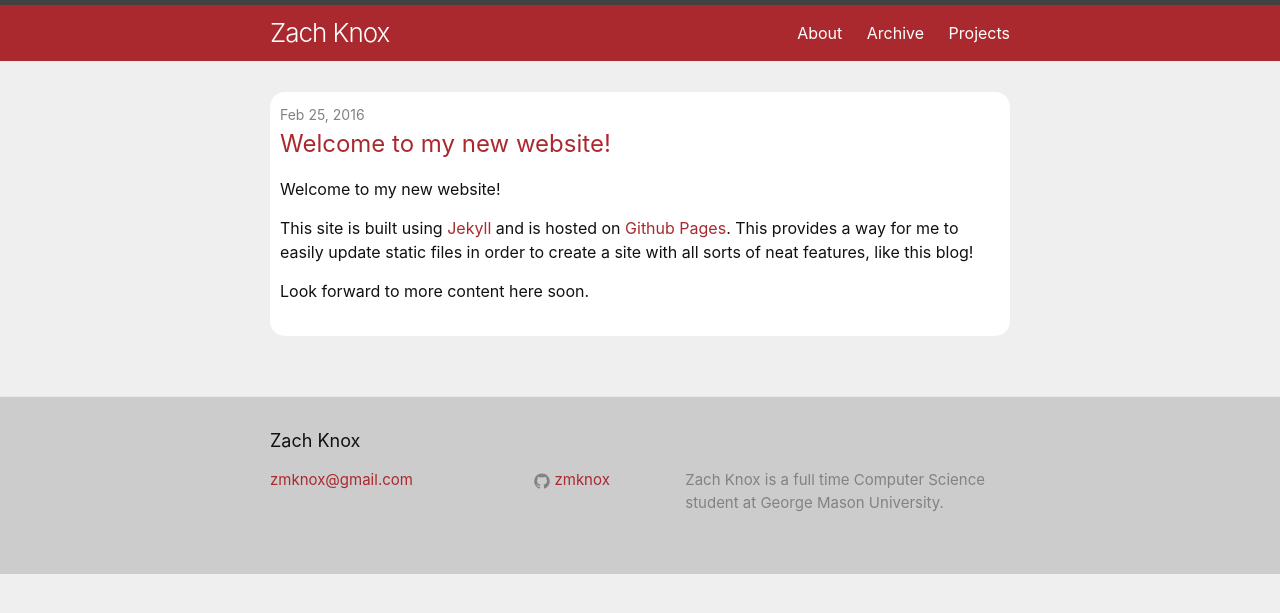
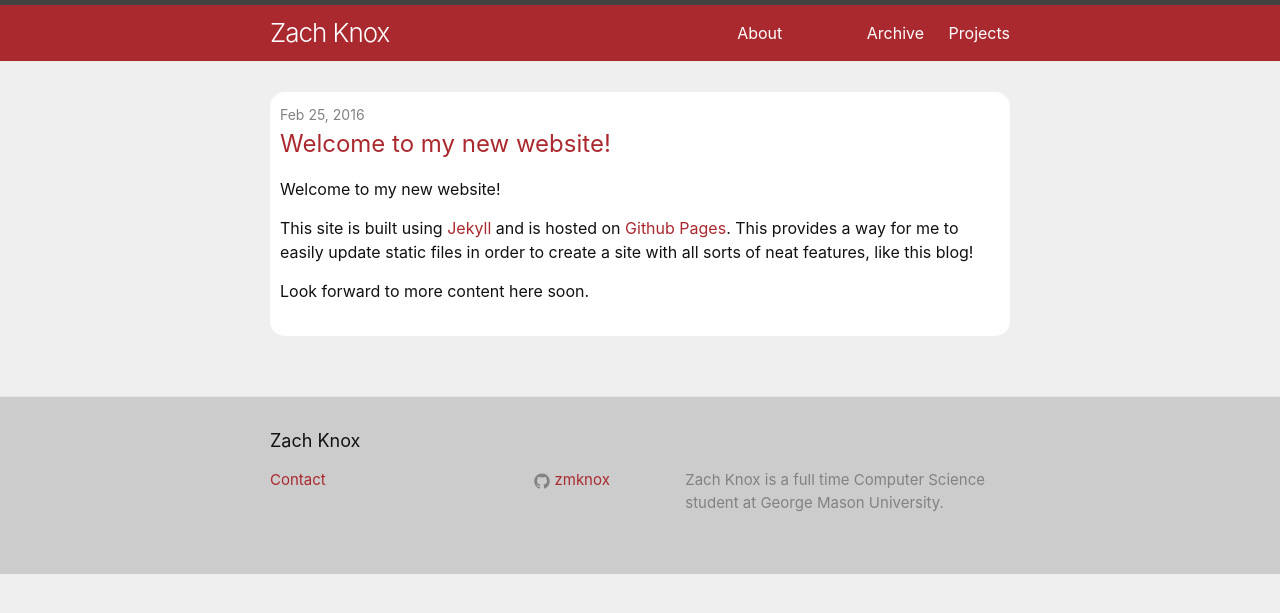
Before and after one commit to zmknox/zmknox.github.io, a Jekyll site: the page built from index.html, in a window 1280 px wide. Shown: the top 613 px of the page. Built offline with Jekyll 4.4.1, drawn with Linux system fonts in a browser that asks for light colours.

Commit message:
Contact page > public email link

```diff
--- a/_includes/footer.html
+++ b/_includes/footer.html
@@ -7,7 +7,7 @@
     <div class="footer-col-wrapper">
       <div class="footer-col footer-col-1">
         <ul class="contact-list">
-          <li><a href="mailto:{{ site.email }}">{{ site.email }}</a></li>
+          <li><a href="/contact/">Contact</a></li>
         </ul>
       </div>
 
--- a/_includes/header.html
+++ b/_includes/header.html
@@ -15,9 +15,10 @@
 
       <div class="trigger">
         {% for my_page in site.pages %}
-          {% if my_page.title %}
+          {% unless my_page.title contains "Contact" == false%}
           <a class="page-link" href="{{ my_page.url | prepend: site.baseurl }}">{{ my_page.title }}</a>
-          {% endif %}
+          <!---Needs some work--->
+          {% endunless %}
         {% endfor %}
       </div>
     </nav>
```
Also changed, not shown: contact.html (added, +9 -0 lines).
